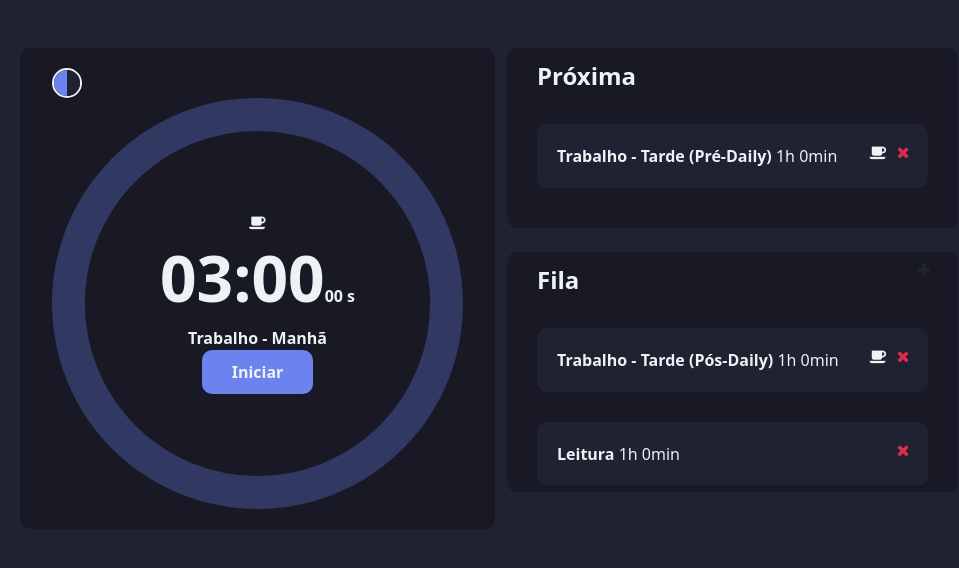
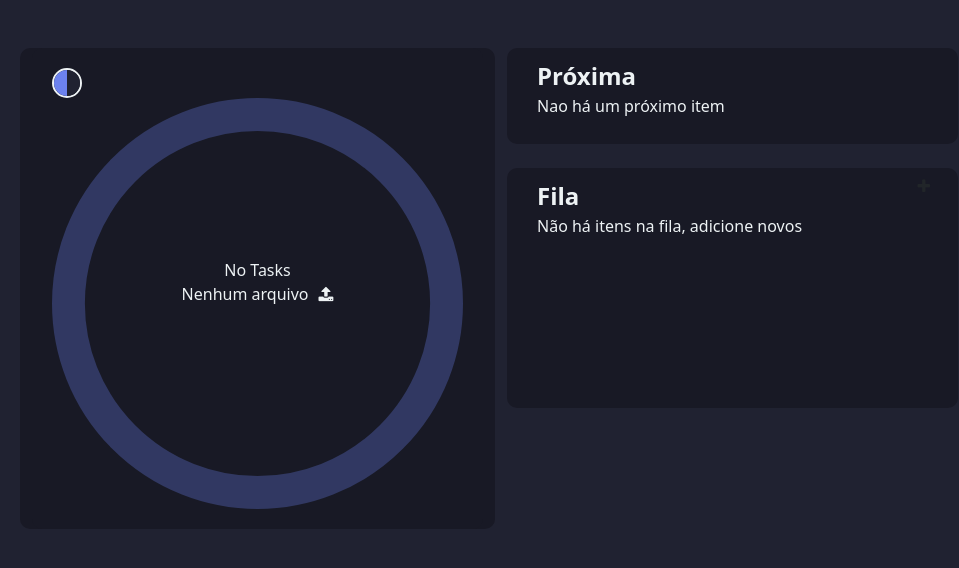
Before and after one commit to pabloalvesdev/timer, a React (Create React App) app: page / in a window 1280 px wide. Shown: the top 568 px of the page, without its empty margins (145-1104 px from the left). Built offline with nearby package versions, Linux system fonts and the light colour scheme.

Commit message:
aceitando tasks inexistentes

```diff
--- /dev/null
+++ b/src/Components/InputFIle/index.tsx
@@ -0,0 +1,69 @@
+import React, { useEffect, useState } from "react";
+import { Icon } from "../Icon";
+import Text from "../Text";
+import { useAppContext } from "../../Context";
+import ITask from "../../Interfaces/ITask";
+import { Button, Label } from "./styles";
+
+const InputFile = () => {
+    const [file, setFile] = useState({content: '', name: ''});
+    const { setTasks } = useAppContext();
+    const handleFileChange = (event: any) => {
+        const selectedFile = event.target.files[0];
+        if (selectedFile) {
+            const reader = new FileReader();
+
+            reader.onload = (e: any) => {
+                const name = event.target.value.split('\\')[event.target.value.split('\\').length-1];
+                const content = e.target.result
+                setFile({name, content});
+          };
+
+          reader.onerror = (error) => {
+            console.error('Erro ao ler o arquivo:', error);
+          };
+
+          reader.readAsText(selectedFile);
+        }
+    };
+    const setList = () => {
+        let tasks: ITask[] = [];
+        const lines = file.content.split('\n').filter(a => a.length)
+        tasks = lines.map(l => {
+            const fragments = l.split(' | ');
+            console.log(fragments)
+            return ({
+                title: fragments[0],
+                duration: Number(fragments[1]),
+                state: 'waiting',
+                pomodoro: fragments[2] === 'pomodoro'
+            })
+        });
+        setTasks(tasks)
+    }
+    const resetFile = () => {
+        setFile({content: '', name: ''});
+    }
+    return(
+        <>
+            <input type="file" onChange={handleFileChange} id="input-file" style={{display: 'none'}} />
+            <Label htmlFor="input-file">
+                {file.name || 'Nenhum arquivo'}
+                <Icon className="fa fa-upload" />
+                <br />
+                <div>
+                    <Button onClick={setList} hidden={file.content.length===0} className="submit">
+                        Enviar
+                        <Icon className="fa fa-check" />
+                    </Button>
+                    <Button onClick={resetFile} hidden={file.content.length===0} className="delete">
+                        Apagar
+                        <Icon className="fa fa-close" />
+                    </Button>
+                </div>
+            </Label>
+        </>
+    )
+}
+
+export default InputFile;
--- /dev/null
+++ b/src/Components/InputFIle/styles.ts
@@ -0,0 +1,31 @@
+import { css, styled } from "styled-components";
+
+export const Button = styled.button`
+    ${({ theme }) => css`
+        color: ${theme.text.primary} !important;
+        font-weight: bold;
+        border: none;
+        border-radius: 5px;
+        padding-inline: 10px;
+        & i.fa {
+            margin-left: 10px;
+        }
+        &.submit{
+            background-color: ${theme.confirm} !important;
+        }
+        &.delete{
+            background-color: ${theme.cancel} !important;
+        }
+    `}
+`;
+
+
+export const Label = styled.label`
+    ${({ theme }) => css`
+        color: ${theme.text.primary} !important;
+        & i.fa {
+            cursor: pointer;
+            margin-left: 10px;
+        }
+    `}
+`;
--- a/src/Components/ListItem/index.tsx
+++ b/src/Components/ListItem/index.tsx
@@ -24,10 +24,10 @@ const ListItem = ({ item }:Props) => {
         <Container>
             <Row>
                 <Col xs={10}>
-                    <Text><b>{item.title}</b> {friendlyHour(item.duration)}</Text>
+                    <Text><b>{item?.title}</b> {friendlyHour(item?.duration)}</Text>
                 </Col>
                 <Col style={{ display: 'flex', columnGap: 10, flexDirection: 'row' }} xs={2}>
-                    <Icon title="Pomodoro Habilitado" className={`fa fa-coffee ${!item.pomodoro ? 'hidden':''}`} />
+                    <Icon title="Pomodoro Habilitado" className={`fa fa-coffee ${!item?.pomodoro ? 'hidden':''}`} />
                     <Icon title="Excluir" onClick={confirmDelete} className="fa fa-close red" />
                 </Col>
             </Row>
--- a/src/Components/Tasks/index.tsx
+++ b/src/Components/Tasks/index.tsx
@@ -17,14 +17,15 @@ const Tasks = () => {
     const callModal = () => setVisibleModal(true)
     useEffect(()=>{
         setNextTask(tasks[currentTask+1])
-    }, [currentTask])
+    }, [currentTask, tasks])
     return(
         <Row>
             <AddEditModal visible={visibleModal} setVisible={setVisibleModal} />
             <Col>
                 <Card>
                     <Title><b>Próxima</b></Title>
-                    <ListItem item={nextTask} />
+                    {!(tasks.length !== 0) && <p>Nao há um próximo item</p>}
+                    {tasks.length !== 0 && <ListItem item={nextTask} />}
                     {/* <Text className="bold">{`${nextTask.title} - ${friendlyHour(nextTask.duration)}`|| 'Nada'}</Text> */}
                 </Card>
                 <br />
--- a/src/Components/Watch/index.tsx
+++ b/src/Components/Watch/index.tsx
@@ -10,6 +10,7 @@ import { Icon } from "../Icon";
 import CustomSwitch from "../Switch";
 import SelectTheme from "../SelectTheme";
 import { useTheme } from "styled-components";
+import InputFile from "../InputFIle";
 
 
 const Watch = () => {
@@ -18,7 +19,7 @@ const Watch = () => {
 
     const [transition, setTransition] = useState(5);
     const [pomodoro, setPomodoro] = useState(0);
-    const [leftSeconds, setLeftSeconds] = useState(tasks[currentTask].duration || 0);
+    const [leftSeconds, setLeftSeconds] = useState(tasks[currentTask]?.duration || 0);
     const [allFinished, setAllFinished] = useState<boolean>(false);
 
     //functions
@@ -51,7 +52,6 @@ const Watch = () => {
         const novasTasks = [...tasks]; // Criando uma cópia do array de tasks
         novasTasks[indice] = {
             duration: tasks[indice].duration,
-            position: tasks[indice].position,
             state: action,
             title: tasks[indice].title,
             pomodoro: tasks[indice].pomodoro
@@ -68,6 +68,8 @@ const Watch = () => {
     }
 
     useEffect(()=>{
+        if(tasks.length !== 0){
+            if(leftSeconds === 0 && currentTask === 0 && tasks[currentTask].state === "waiting") setLeftSeconds(tasks[currentTask].duration);
             if(tasks[currentTask].state === 'execute' && leftSeconds >= 1 && pomodoro === 0) countDown();
             if(tasks[currentTask].state === 'execute' && leftSeconds >= 1 && pomodoro > 0) countDownPomodoro();
             if(leftSeconds === 0 && tasks[currentTask].state === "finished" && !allFinished) countDownTransition();
@@ -77,6 +79,7 @@ const Watch = () => {
                 if(tasks[currentTask+1] === undefined) setAllFinished(true)
                 else setTimeout(()=>loadNextTask(), 5000)
             }
+        }
     },[tasks, leftSeconds, transition, pomodoro])
 
     return(
@@ -84,7 +87,7 @@ const Watch = () => {
             {/* <CustomSwitch onChange={() => console.log("change")} /> */}
             <SelectTheme />
             <CircularProgressbarWithChildren
-            value={pomodoro > 0 ? 100-((pomodoro/300)*100) : 100-((leftSeconds/tasks[currentTask].duration)*100)}
+            value={tasks.length === 0 ? 0 : pomodoro > 0 ? 100-((pomodoro/300)*100) : 100-((leftSeconds/tasks[currentTask].duration)*100)}
             styles={{
                 path: {
                   stroke: pomodoro > 0 ? currentTheme.cancel : currentTheme.primary,
@@ -104,15 +107,15 @@ const Watch = () => {
                 },
               }}
             >
-                {(tasks[currentTask].state !== 'finished' && pomodoro === 0)&& (
+                {(tasks.length !== 0 && tasks[currentTask].state !== 'finished' && pomodoro === 0)&& (
                     <>
                         {/* <Text className="clock bold">{convertToClock(leftSeconds)}</Text> */}
-                        <Icon title="Pomodoro Habilitado" className={`fa fa-coffee ${!tasks[currentTask].pomodoro ? 'hidden':''}`} />
+                        <Icon title="Pomodoro Habilitado" className={`fa fa-coffee ${!tasks[currentTask]?.pomodoro ? 'hidden':''}`} />
                         <div style={{display: 'flex', alignItems: 'baseline'}}>
                             <Text className="clock bold">{formatTime(leftSeconds).hour}:{formatTime(leftSeconds).minutes}</Text>
                             <Text className="bold">{formatTime(leftSeconds).seconds} s</Text>
                         </div>
-                        <Text className="bold">{tasks[currentTask].title}</Text>
+                        <Text className="bold">{tasks[currentTask]?.title}</Text>
                     </>
                 )}
                 {pomodoro > 0 && (
@@ -125,14 +128,23 @@ const Watch = () => {
                         <Text>Pausa de 5 min, vai tomar um cafe</Text>
                     </>
                 )}
-                {(leftSeconds === 0 && tasks[currentTask].state === "finished" && !allFinished) && (
+                {(leftSeconds === 0 && tasks[currentTask]?.state === "finished" && !allFinished) && (
                     <>
                         <Text><b>{tasks[currentTask].title}</b> finalizada</Text>
                         {/* <Text>Preparando para {tasks[currentTask+1]?.title}</Text> */}
                         <Text><b>{tasks[currentTask+1]?.title}</b> estará pronta em <b>{transition}</b></Text>
                     </>
                 )}
-                <Button className={tasks[currentTask].state === 'waiting' ? '':'hide'} onClick={startTask}>Iniciar</Button>
+                {(leftSeconds === 0 && tasks.length === 0 && (
+                    <>
+                        <Text>No Tasks</Text>
+                        <InputFile />
+                        {/* PAREI AQUI: terminar de estilizar isto mais tarde
+                        colocando o nome do arquivo quando for selecionado
+                        e botoes de limpar e enviar. */}
+                    </>
+                ))}
+                <Button className={tasks[currentTask]?.state === 'waiting' ? '':'hide'} onClick={startTask}>Iniciar</Button>
                 {allFinished && <Text>Parabéns!!! Você finalizou tudo. Insira novas tasks</Text>}
             </CircularProgressbarWithChildren>
         </Container>
--- a/src/Context/index.tsx
+++ b/src/Context/index.tsx
@@ -29,7 +29,8 @@ const AppContext = createContext<IAppContext>({} as IAppContext);
 const AppContextProvider = ({ children }: Props) => {
     const [theme, setTheme] = useState<ThemeConfig>({mode: 'dark', primary: Pallete.primary[0]});
     const [dialog, setDialog] = useState<IDialog>({} as IDialog);
-    const [tasks, setTasks] = useState<ITask[]>(DefaultJson.tasks as ITask[]);
+    // const [tasks, setTasks] = useState<ITask[]>(DefaultJson.tasks as ITask[]);
+    const [tasks, setTasks] = useState<ITask[]>([] as ITask[]);
     const [currentTask, setCurrentTask] = useState(0);
     const values = useMemo<IAppContext>(()=>({
         theme,
--- a/src/Interfaces/ITask.ts
+++ b/src/Interfaces/ITask.ts
@@ -1,5 +1,4 @@
 interface ITask {
-    position: number;
     title: string;
     duration: number;
     pomodoro: boolean;
```
Lines whose indentation alone changed are shown as unchanged.
